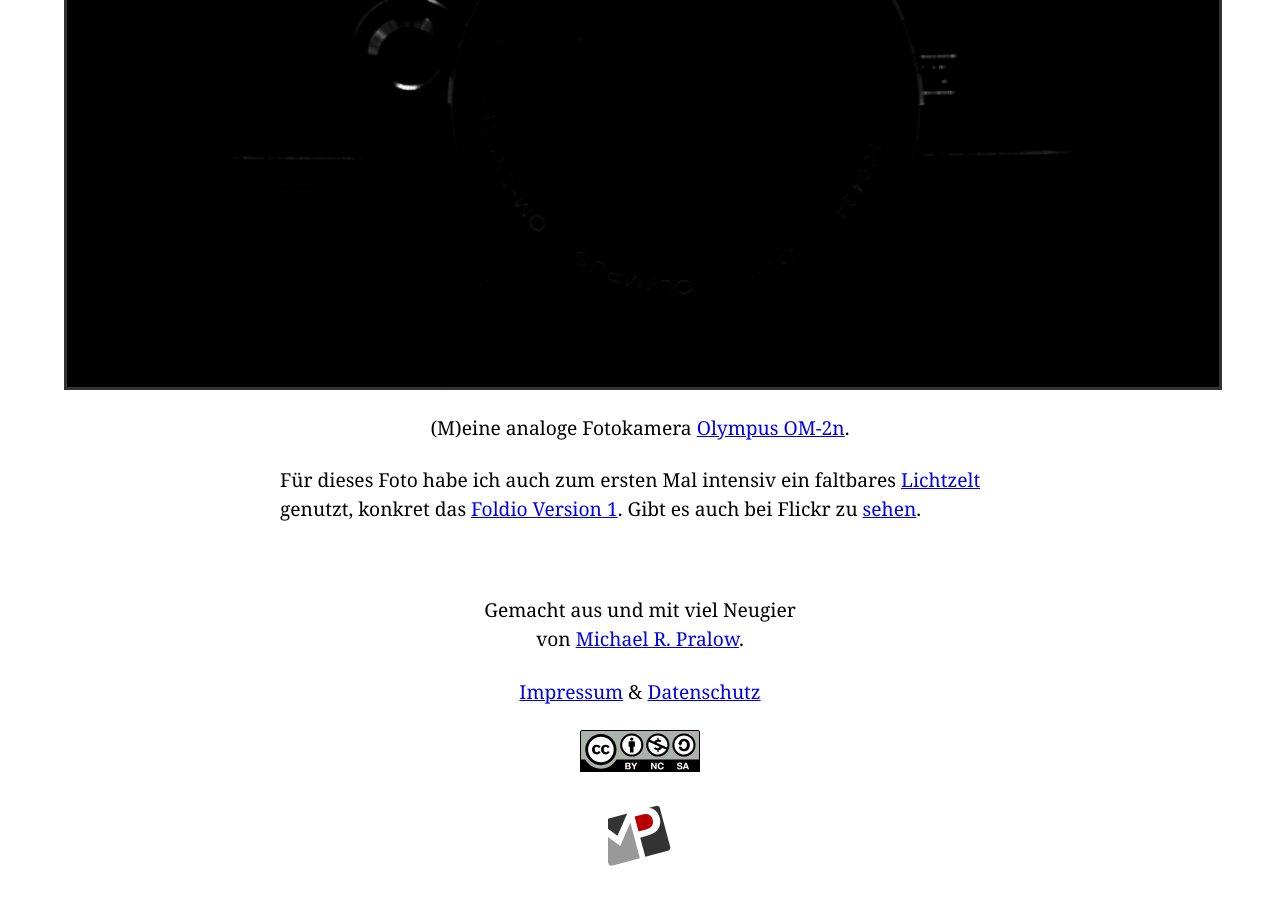
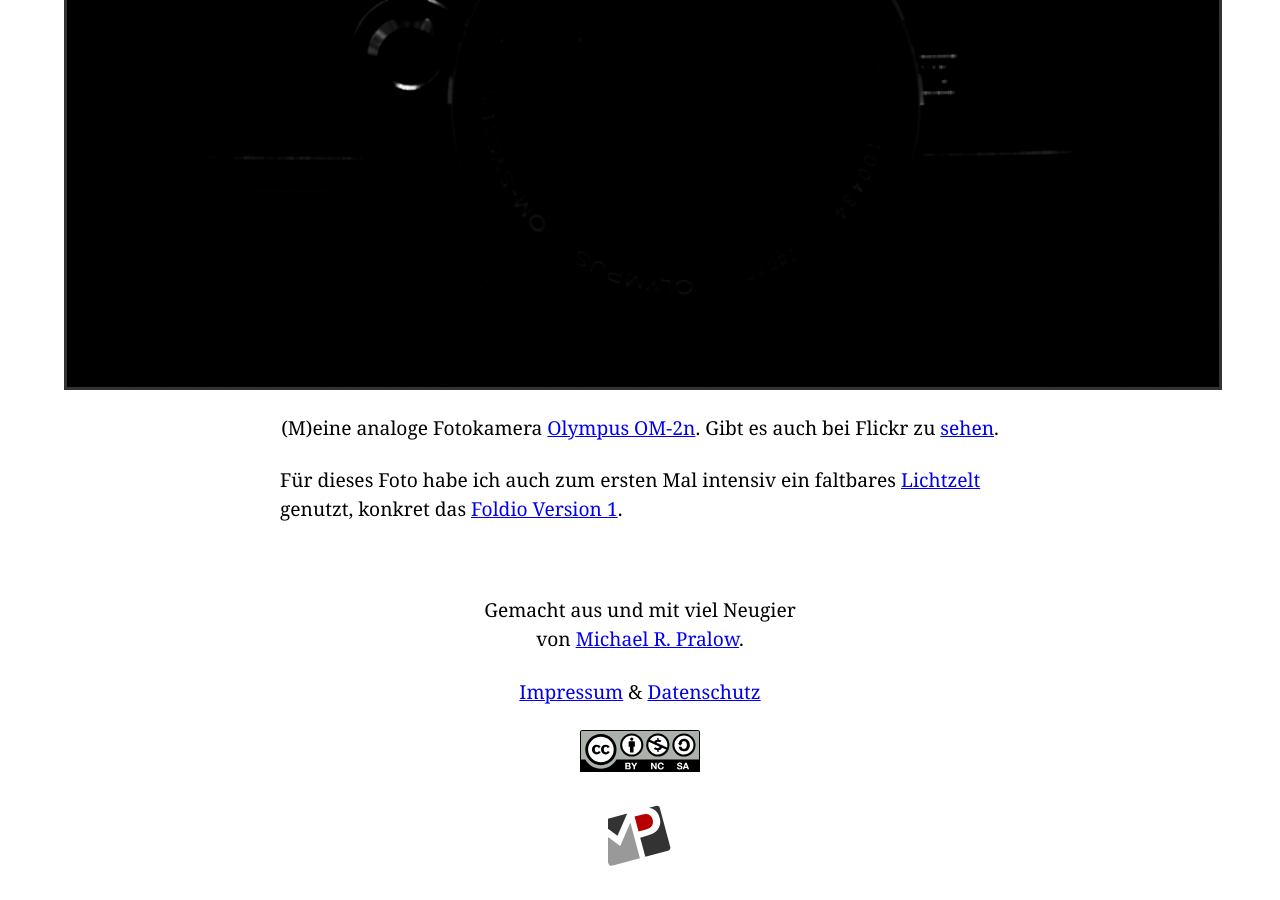
Before and after one commit to programmicha/programmicha.github.io, a Jekyll site: the page built from _posts/2016-02-05-foto-olympus-om2n.md, in a window 1280 px wide and 900 px high, scrolled down 779 px. Built offline with Jekyll 4.4.1, drawn with Linux system fonts in a browser that asks for light colours.

Commit message:
mini change

```diff
--- a/_posts/2016-02-05-foto-olympus-om2n.md
+++ b/_posts/2016-02-05-foto-olympus-om2n.md
@@ -8,9 +8,9 @@ thumbnail: olympus-om2n-320x320.jpg
 
 [![Olympus OM-2n]({{site.baseUrl}}/img/olympus-om2n-1280x960.jpg "Olympus OM-2n")]({{site.baseUrl}}/img/olympus-om2n-1280x960.jpg "Direktlink")
 
-(M)eine analoge Fotokamera [Olympus OM-2n][link1].
+(M)eine analoge Fotokamera [Olympus OM-2n][link1]. Gibt es auch bei Flickr zu [sehen][link4].
 
-Für dieses Foto habe ich auch zum ersten Mal intensiv ein faltbares [Lichtzelt][link2] genutzt, konkret das [Foldio Version 1][link2]. Gibt es auch bei Flickr zu [sehen][link4].
+Für dieses Foto habe ich auch zum ersten Mal intensiv ein faltbares [Lichtzelt][link2] genutzt, konkret das [Foldio Version 1][link2].
 
 [link1]: https://de.wikipedia.org/wiki/Olympus_OM-2#Olympus_OM-2n
 [link2]: https://de.wikipedia.org/wiki/Lichtzelt
```
